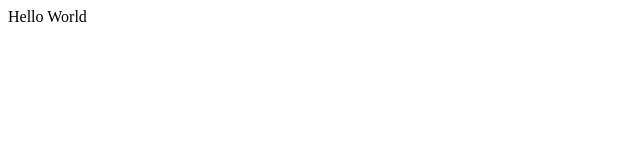
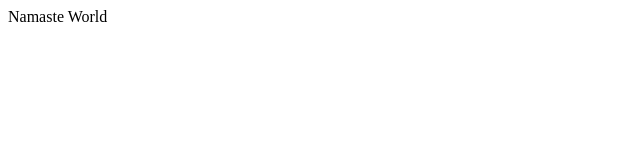
Before and after one commit to Happykaur2005/apnacollege-demo, a plain HTML site: page index.html in a window 1280 px wide. Shown: the full height of the page, 0-640 px from the left. Drawn offline with Linux system fonts and the light colour scheme.

Commit message:
Changed index

```diff
--- a/index.html
+++ b/index.html
@@ -1 +1 @@
-<p>Hello World</p>
+<p>Namaste World</p>
```
